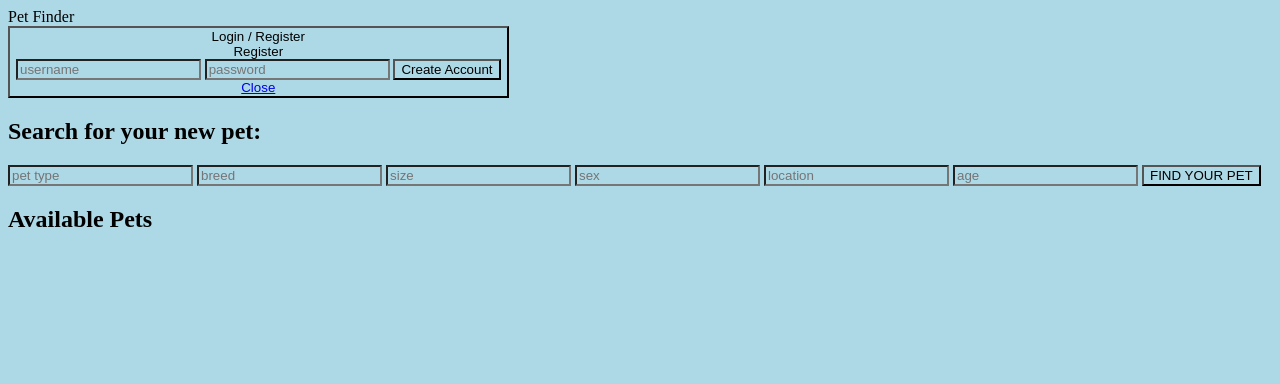
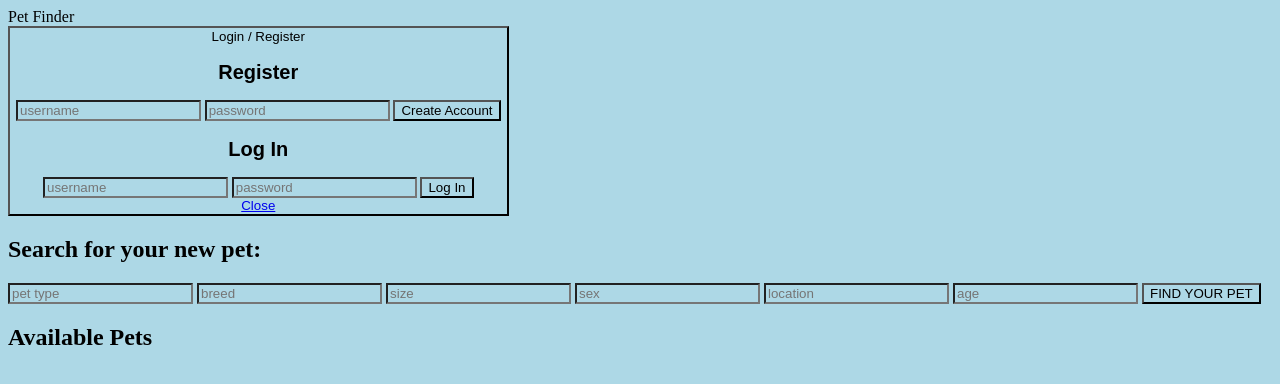
Before and after one commit to allysonfinck/pet-app, a website: page public/index.html in a window 1280 px wide. Both pictures are taken after a click on the button "Login / Register". Drawn offline with nearby package versions, Linux system fonts and the light colour scheme.

Commit message:
modal almost complete.

```diff
--- a/public/index.html
+++ b/public/index.html
@@ -17,16 +17,25 @@
       <button id="openModal"> Login / Register </a>
 <!-- modal -->
       <div id="modal">
-        <div id="modal-register"
-
+        <div id="modal-register">
           <h1>Register</h1>
-          <form ng-submit="auth.createUser()">
-            <input type="text" placeholder="username" ng-model="auth.username"/>
-            <input type="password" placeholder="password" ng-model="auth.password"/>
+          <form ng-submit="ctrl.createUser()">
+            <input type="text" placeholder="username" ng-model="ctrl.username"/>
+            <input type="password" placeholder="password" ng-model="ctrl.password"/>
             <input type="submit" value="Create Account">
           </form>
-          <a id="closeModal" href="#">Close</a>
         </div>
+
+        <div id="modal-login">
+          <h1>Log In</h1>
+            <form ng-submit="ctrl.logIn()">
+              <input type="text" placeholder="username" ng-model="ctrl.username"/>
+              <input type="text" placeholder="password" ng-model="ctrl.password"/>
+              <input type="submit" value="Log In">
+            </form>
+        </div>
+
+        <a id="close" href="#">Close</a>
       </div>
 
     </nav>
--- a/public/js/app.js
+++ b/public/js/app.js
@@ -28,6 +28,21 @@ this.getPets = function(){
   })
 }
 
+//*****testing register/login******
+  // this.createUser = function(){
+  //   $http({
+  //     method:'POST',
+  //     url: '/',
+  //     data: {
+  //       username: this.username,
+  //       password: this.password
+  //     }
+  //   }).then(function(response){
+  //     console.log(response);
+  //   }, function(){
+  //     console.log('error');
+  //   });
+  // }
 
 }]) //closes app.controller
 
@@ -43,7 +58,7 @@ const $openBtn = $('#openModal');
 const $modal = $('#modal');
 
 //grabbing close button
-const $closeBtn = $('#closeModal');
+const $closeBtn = $('#close');
 
 
 //event handlers
```
